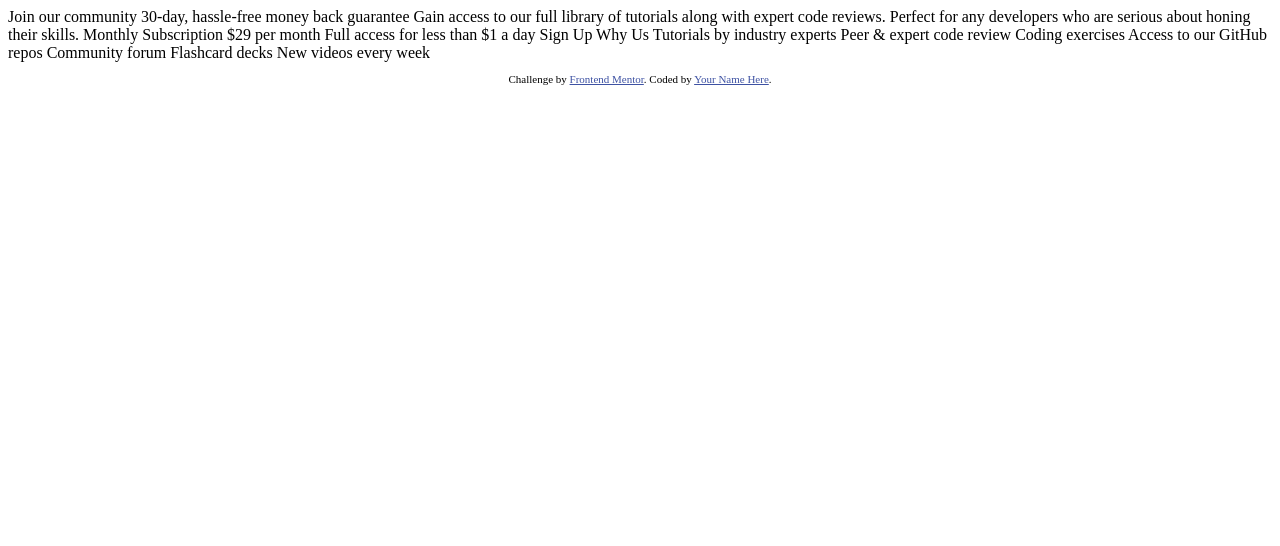
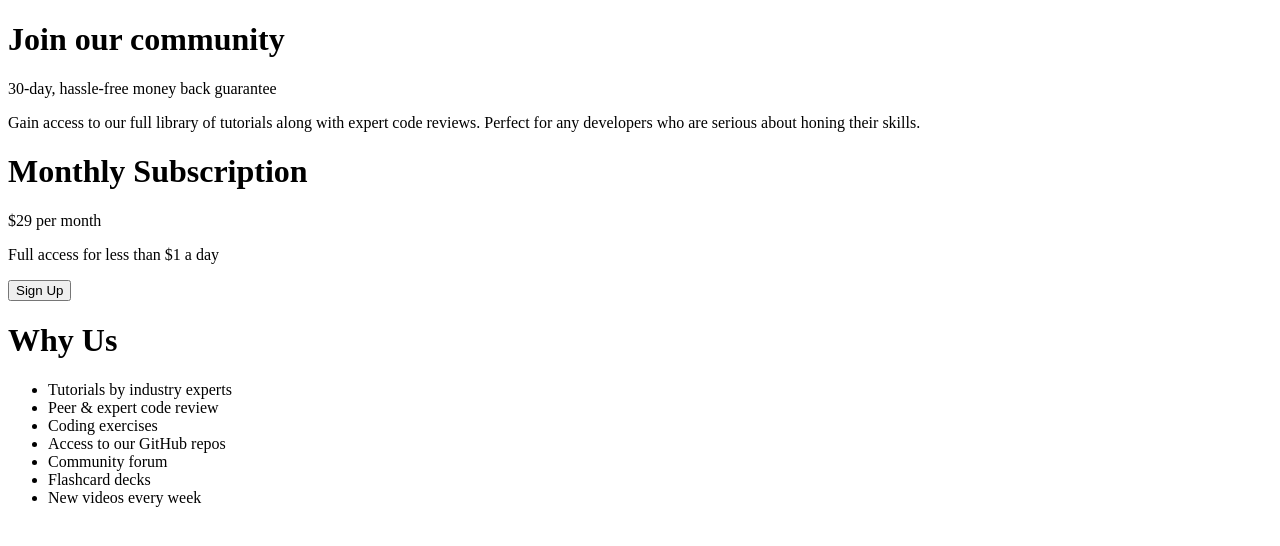
Before and after one commit to helihard/signup-page-w-CSS, a plain HTML site: page index.html in a window 1280 px wide. Drawn offline with Linux system fonts and the light colour scheme.

Commit message:
Basic structure

```diff
--- a/index.html
+++ b/index.html
@@ -15,36 +15,44 @@
   </style>
 </head>
 <body>
-  Join our community
+  <div id="wrapper">
+    <div id="container">
+      <div id="join">
+        <hgroup>
+          <h1>Join our community</h1>
+          <p>30-day, hassle-free money back guarantee</p>
+        </hgroup>
+        <p>Gain access to our full library of tutorials along with expert code reviews. Perfect for any developers who are serious about honing their skills.</p>
+      </div>
+      <div id="subscription">
+        <h1>Monthly Subscription</h1>
+        <p>
+          &dollar;29
+          <span>per month</span>
+        </p>
+        <p>Full access for less than &dollar;1 a day</p>
+        <button>Sign Up</button>
+      </div>
+      <div id="why-us">
+        <h1>Why Us</h1>
+        <ul>
+          <li>Tutorials by industry experts</li>
+          <li>Peer &amp; expert code review</li>
+          <li>Coding exercises</li>
+          <li>Access to our GitHub repos</li>
+          <li>Community forum</li>
+          <li>Flashcard decks</li>
+          <li>New videos every week</li>
+        </ul>
+      </div>
 
-  30-day, hassle-free money back guarantee
-
-  Gain access to our full library of tutorials along with expert code reviews.
-  Perfect for any developers who are serious about honing their skills.
-
-  Monthly Subscription
-
-  &dollar;29 per month
-
-  Full access for less than &dollar;1 a day
-
-  Sign Up
-
-  Why Us
-
-  Tutorials by industry experts
-  Peer &amp; expert code review
-  Coding exercises
-  Access to our GitHub repos
-  Community forum
-  Flashcard decks
-  New videos every week
-
-  <footer>
-    <p class="attribution">
-      Challenge by <a href="https://www.frontendmentor.io?ref=challenge" target="_blank">Frontend Mentor</a>.
-      Coded by <a href="#">Your Name Here</a>.
-    </p>
-  </footer>
+      <!--<footer>
+        <p class="attribution">
+          Challenge by <a href="https://www.frontendmentor.io?ref=challenge" target="_blank">Frontend Mentor</a>.
+          Coded by <a href="#">Your Name Here</a>.
+        </p>
+      </footer>-->
+    </div> <!--end "container" -->
+  </div> <!-- end "wrapper" -->
 </body>
 </html>
```
